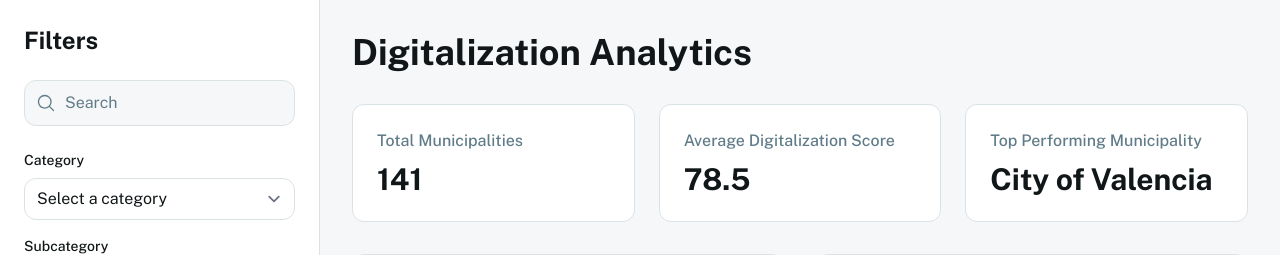
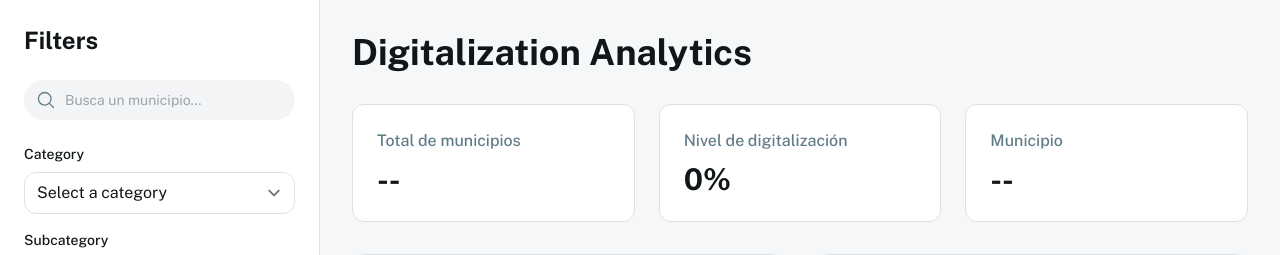
Before and after one commit to abt39-ua/alicante-digital-tfg, a Flask app: template templates/details.html in a window 1280 px wide. Shown: the part 65-320 px from the top of the page. Run offline with Flask 3, Linux system fonts and the light colour scheme; the template is opened without the code that fills it, so the values that code supplies are empty; some libraries are stand-ins or nearby versions.

Commit message:
volvemos a intentarlo
Co-authored-by: Copilot <copilot@github.com>

```diff
--- a/templates/details.html
+++ b/templates/details.html
@@ -86,7 +86,13 @@
 <path d="M229.66,218.34l-50.07-50.06a88.11,88.11,0,1,0-11.31,11.31l50.06,50.07a8,8,0,0,0,11.32-11.32ZM40,112a72,72,0,1,1,72,72A72.08,72.08,0,0,1,40,112Z"></path>
 </svg>
 </div>
-<input class="form-input w-full rounded-lg border-border-light dark:border-border-dark bg-background-light dark:bg-background-dark pl-10 pr-4 py-2.5 text-text-primary-light dark:text-text-primary-dark placeholder-text-secondary-light dark:placeholder-text-secondary-dark focus:ring-primary focus:border-primary" placeholder="Search" type="search"/>
+<input
+  id="buscadorHeader"
+  class="form-input w-full min-w-0 flex-1 resize-none overflow-hidden rounded-full text-gray-800 dark:text-gray-200 bg-gray-100 dark:bg-gray-800 border-transparent focus:border-primary focus:ring-primary h-10 placeholder:text-gray-400 dark:placeholder:text-gray-500 pl-10 pr-4 text-sm"
+  placeholder="Busca un municipio..."
+  type="search"
+  onkeydown="if(event.key==='Enter') buscarMunicipioHeader()"
+/>
 </div>
 <div class="space-y-4">
 <label class="flex flex-col gap-2">
@@ -128,18 +134,40 @@
 <div class="max-w-7xl mx-auto space-y-8">
 <h1 class="text-4xl font-bold text-text-primary-light dark:text-text-primary-dark">Digitalization Analytics</h1>
 <div class="grid grid-cols-1 md:grid-cols-3 gap-6">
+
+  <!-- TOTAL MUNICIPIOS -->
   <div class="bg-content-light dark:bg-content-dark rounded-lg p-6 border border-border-light dark:border-border-dark">
-<p class="text-base font-medium text-text-secondary-light dark:text-text-secondary-dark">Total Municipalities</p>
-<p class="text-3xl font-bold text-text-primary-light dark:text-text-primary-dark mt-2">141</p>
+    <p class="text-base font-medium text-text-secondary-light dark:text-text-secondary-dark">
+      Total de municipios
+    </p>
+    <p id="totalMunicipios"
+       class="text-3xl font-bold text-text-primary-light dark:text-text-primary-dark mt-2">
+       --
+    </p>
   </div>
+
+  <!-- NIVEL DEL MUNICIPIO -->
   <div class="bg-content-light dark:bg-content-dark rounded-lg p-6 border border-border-light dark:border-border-dark">
-<p class="text-base font-medium text-text-secondary-light dark:text-text-secondary-dark">Average Digitalization Score</p>
-<p class="text-3xl font-bold text-text-primary-light dark:text-text-primary-dark mt-2">78.5</p>
+    <p class="text-base font-medium text-text-secondary-light dark:text-text-secondary-dark">
+      Nivel de digitalización
+    </p>
+    <p id="nivelMunicipio"
+       class="text-3xl font-bold text-text-primary-light dark:text-text-primary-dark mt-2">
+       --
+    </p>
   </div>
+
+  <!-- MUNICIPIO ACTUAL -->
   <div class="bg-content-light dark:bg-content-dark rounded-lg p-6 border border-border-light dark:border-border-dark">
-<p class="text-base font-medium text-text-secondary-light dark:text-text-secondary-dark">Top Performing Municipality</p>
-<p class="text-3xl font-bold text-text-primary-light dark:text-text-primary-dark mt-2">City of Valencia</p>
+    <p class="text-base font-medium text-text-secondary-light dark:text-text-secondary-dark">
+      Municipio
+    </p>
+    <p id="nombreMunicipio"
+       class="text-3xl font-bold text-text-primary-light dark:text-text-primary-dark mt-2">
+       --
+    </p>
   </div>
+
 </div>
 <div class="grid grid-cols-1 lg:grid-cols-2 gap-8">
 <div class="bg-content-light dark:bg-content-dark rounded-lg p-6 border border-border-light dark:border-border-dark">
@@ -309,4 +337,80 @@ async function cargarComparativa(){
 cargarComparativa();
 
 </script>
+<script>
+
+function getMunicipioDesdeURL(){
+    const path = window.location.pathname;
+
+    if(path.startsWith("/municipio/")){
+        return decodeURIComponent(path.split("/municipio/")[1]);
+    }
+
+    return null;
+}
+
+async function cargarResumenMunicipio(){
+
+    const municipio = getMunicipioDesdeURL();
+
+    // 🔹 SI ESTÁS EN DETALLE
+    if(municipio){
+
+        const res = await fetch("/api/municipio/" + municipio);
+        const data = await res.json();
+
+        // Total municipios → lo mantenemos global
+        const resTotal = await fetch("/api/municipios");
+        const lista = await resTotal.json();
+        document.getElementById("totalMunicipios").innerText = lista.length;
+
+        // 🔥 ESTE ES EL CAMBIO IMPORTANTE
+        document.getElementById("nivelMunicipio").innerText =
+            data.nivel + "%";
+
+        document.getElementById("nombreMunicipio").innerText =
+            data.nombre;
+
+    }
+    // 🔹 SI ESTÁS EN INDEX (fallback)
+    else {
+
+        const res = await fetch("/api/media-digitalizacion");
+        const data = await res.json();
+
+        document.getElementById("nivelMunicipio").innerText =
+            data.media + "%";
+
+        document.getElementById("nombreMunicipio").innerText =
+            data.max.nombre;
+
+        const resTotal = await fetch("/api/municipios");
+        const lista = await resTotal.json();
+        document.getElementById("totalMunicipios").innerText = lista.length;
+    }
+
+}
+
+cargarResumenMunicipio();
+
+</script>
+<script>
+
+    async function buscarMunicipioHeader(){
+
+        const input = document.getElementById("buscadorHeader").value.trim();
+
+        if(!input) return;
+
+        const res = await fetch("/api/buscar?q=" + input);
+        const resultados = await res.json();
+
+        if(resultados.length > 0){
+            window.location.href = "/municipio/" + resultados[0];
+        } else {
+            alert("Municipio no encontrado");
+        }
+    }
+
+</script>
 </body></html>
```
Lines whose indentation alone changed are shown as unchanged.
